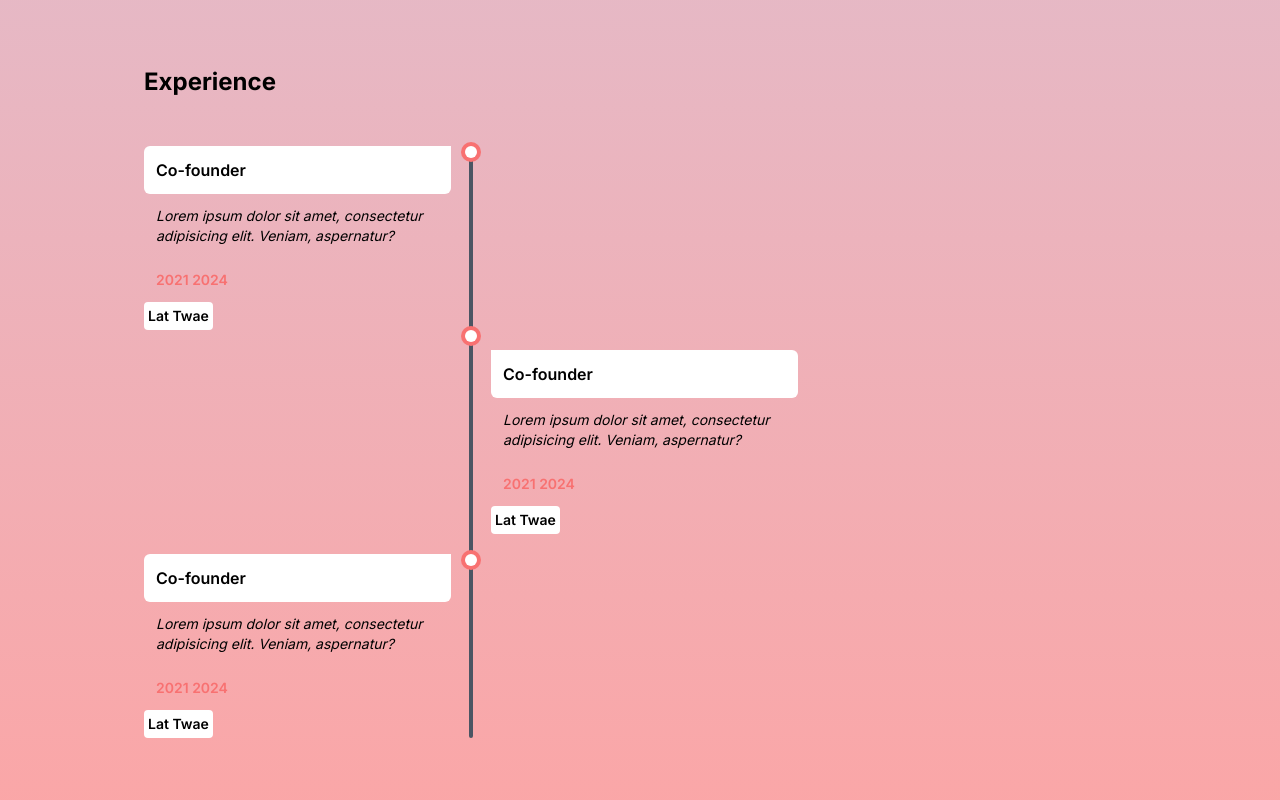
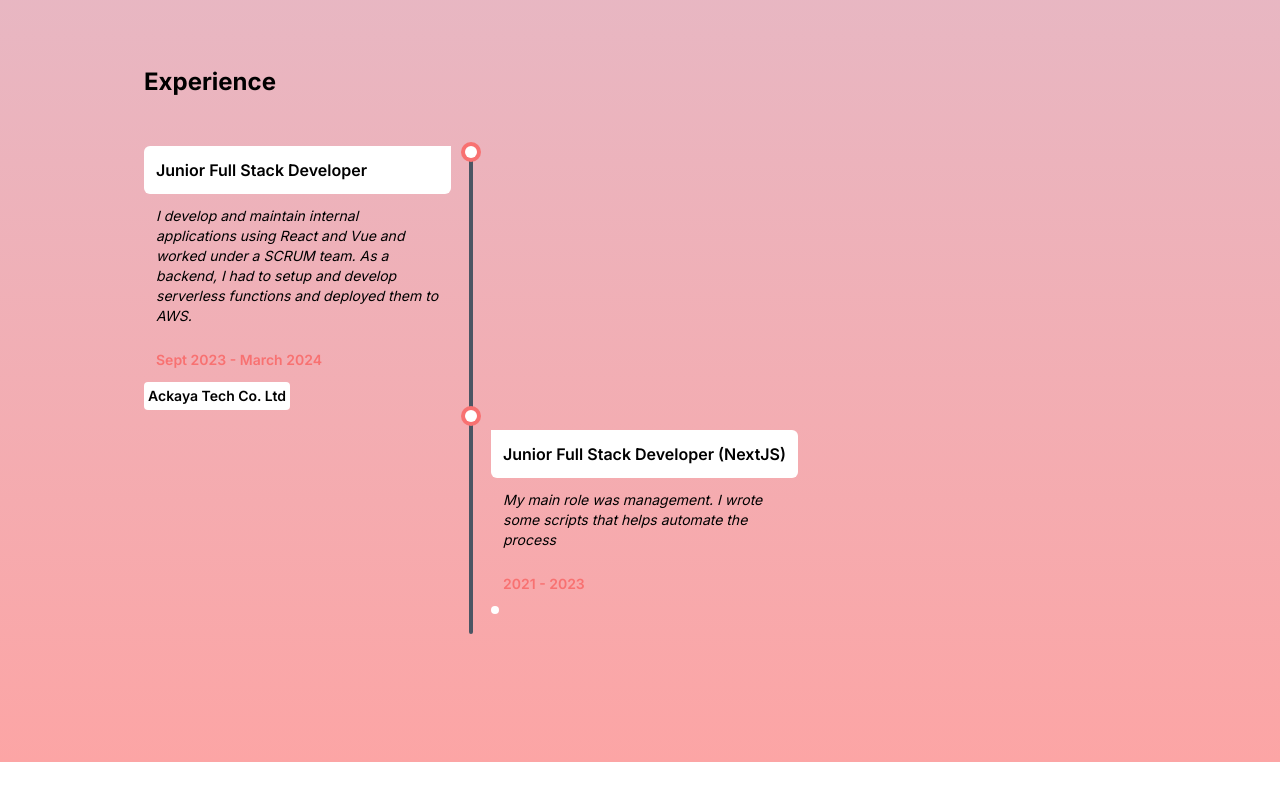
Before and after one commit to kaung-minkhant/next-portfolio-v2, a Next.js app: page /about in a window 1280 px wide. Shown: the part 1554-2354 px from the top of the page. After the commit the page ends 2316 px from the top, so only its background shows below. Built offline with nearby package versions, Linux system fonts and the light colour scheme.

Commit message:
created dynamic experience items

```diff
--- a/src/components/Experience.tsx
+++ b/src/components/Experience.tsx
@@ -10,25 +10,37 @@ export default function Experience() {
   });
   const experienceVariants = {
     initial: { x: "-100vw" },
-    animate: isInView ? { x: 0, transition: { delay: 0.1, type: "spring", mass: 1, stiffness: 80, damping: 13 } } : {},
+    animate: isInView
+      ? {
+          x: 0,
+          transition: {
+            delay: 0.1,
+            type: "spring",
+            mass: 1,
+            stiffness: 80,
+            damping: 13,
+          },
+        }
+      : {},
   };
   const experience = [
     {
-    title: 'Junior Full Stack Developer',
-    company: 'Ackaya Tech Co. Ltd',
-    description: 'I develop and maintain internal applications using React and Vue and worked under a SCRUM team. As a backend, I had to setup and develop serverless functions and deployed them to AWS.',
-    from: 'Sept 2023',
-    to: 'March 2024'
-  },
+      title: "Junior Full Stack Developer",
+      company: "Ackaya Tech Co. Ltd",
+      description:
+        "I develop and maintain internal applications using React and Vue and worked under a SCRUM team. As a backend, I had to setup and develop serverless functions and deployed them to AWS.",
+      from: "Sept 2023",
+      to: "March 2024",
+    },
     {
-    title: 'Junior Full Stack Developer (NextJS)',
-    company: '',
-    description: 'My main role was management. I wrote some  scripts that helps automate the process',
-    from: '2021',
-    to: '2023'
-  },
-
-]
+      title: "Junior Full Stack Developer (NextJS)",
+      company: "",
+      description:
+        "My main role was management. I wrote some  scripts that helps automate the process",
+      from: "2021",
+      to: "2023",
+    },
+  ];
   return (
     <div className="flex flex-col gap-12 justify-between pb-8" ref={ref}>
       <motion.h1
@@ -47,10 +59,20 @@ export default function Experience() {
         initial="initial"
         animate="animate"
       >
-        {/* list item */}
-        <ExperienceItem />
-        <ExperienceItem position="right" />
-        <ExperienceItem />
+        {experience.map((item, index) => (
+          <ExperienceItem
+            company={item.company}
+            description={item.description}
+            from={item.from}
+            key={index}
+            title={item.title}
+            to={item.to}
+            position={index % 2 !== 0 ? "right" : "left"}
+          />
+        ))}
+        {/* <ExperienceItem company={experience[0].company} description={experience[0].description} from={experience[0].from}  title={experience[0].title} to={experience[0].to} />
+        <ExperienceItem position="right" company={experience[0].company} description={experience[0].description} from={experience[0].from} title={experience[0].title} to={experience[0].to}  />
+        <ExperienceItem company={experience[0].company} description={experience[0].description} from={experience[0].from} title={experience[0].title} to={experience[0].to}  /> */}
       </motion.div>
     </div>
   );
--- a/src/components/ExperienceItem.tsx
+++ b/src/components/ExperienceItem.tsx
@@ -1,7 +1,19 @@
 interface ItemProps {
   position?: "left" | "right";
+  title: string;
+  company: string;
+  description: string;
+  from: string;
+  to: string;
 }
-const Item = ({ position }: Props) => {
+const Item = ({
+  position,
+  title,
+  company,
+  description,
+  from,
+  to,
+}: ItemProps) => {
   return (
     <>
       <div
@@ -9,15 +21,12 @@ const Item = ({ position }: Props) => {
           position === "left" ? "rounded-s-md" : "rounded-e-md"
         } `}
       >
-        Co-founder
+        {title}
       </div>
-      <div className="p-3 text-sm italic">
-        Lorem ipsum dolor sit amet, consectetur adipisicing elit. Veniam,
-        aspernatur?
-      </div>
-      <div className="p-3 text-red-400 text-sm font-semibold">2021 2024</div>
+      <div className="p-3 text-sm italic">{description}</div>
+      <div className="p-3 text-red-400 text-sm font-semibold">{`${from} - ${to}`}</div>
       <div className="text-sm font-semibold p-1 rounded bg-white w-fit">
-        Lat Twae
+        {company}
       </div>
     </>
   );
@@ -25,12 +34,33 @@ const Item = ({ position }: Props) => {
 
 interface Props {
   position?: "left" | "right";
+  title: string;
+  company: string;
+  description: string;
+  from: string;
+  to: string;
 }
-export default function ExperienceItem({ position = "left" }: Props) {
+export default function ExperienceItem({
+  position = "left",
+  title,
+  company,
+  description,
+  from,
+  to,
+}: Props) {
   return (
     <div className="flex justify-between h-fit">
       <div className="flex-grow basis-0 hidden sm:block">
-        {position === "left" && <Item position={position} />}
+        {position === "left" && (
+          <Item
+            position={position}
+            company={company}
+            description={description}
+            from={from}
+            to={to}
+            title={title}
+          />
+        )}
       </div>
       <div className="flex justify-center w-10">
         <div className="w-1 h-full bg-gray-600 rounded relative">
@@ -39,12 +69,26 @@ export default function ExperienceItem({ position = "left" }: Props) {
       </div>
       {position === "left" && (
         <div className="flex-grow basis-0 block sm:hidden py-5">
-          <Item position={position} />
+          <Item
+            position={"right"}
+            company={company}
+            description={description}
+            from={from}
+            to={to}
+            title={title}
+          />
         </div>
       )}
       {position === "right" && (
         <div className="flex-grow basis-0 py-5">
-          <Item position={position} />
+          <Item
+            position={position}
+            company={company}
+            description={description}
+            from={from}
+            to={to}
+            title={title}
+          />
         </div>
       )}
       {position === "left" && (
```
